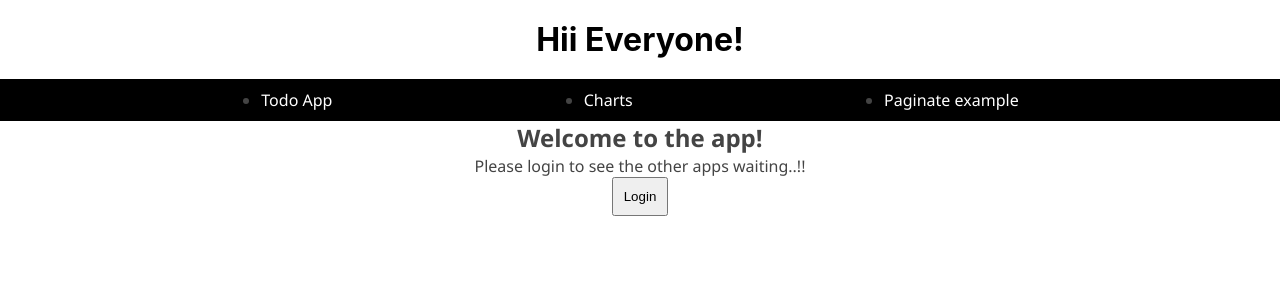
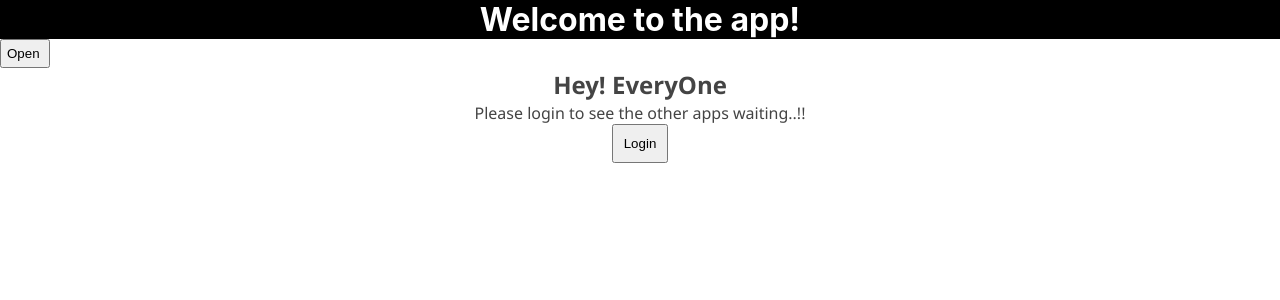
Before and after one commit to parasjain2426/ReactPractice, a React (Create React App) app: page / in a window 1280 px wide. Shown: the top 300 px of the page. Built offline with nearby package versions, Linux system fonts and the light colour scheme.

Commit message:
Added sidebar

```diff
--- a/src/App.js
+++ b/src/App.js
@@ -1,46 +1,13 @@
+import { RoutingMap } from "./Routing/RoutingMap";
+import { BrowserRouter as Router } from "react-router-dom";
 import "./App.css";
-import { BrowserRouter as Router, Link } from "react-router-dom";
-import { RoutingMap } from "./Routing/RoutingMap";
+import { SideBar } from "./components/SideBar";
 
 function App() {
   return (
     <div className="App">
       <Router>
-        <nav>
-          <ul
-            style={{
-              display: "flex",
-              justifyContent: "space-evenly",
-              backgroundColor: "black",
-              padding: "10px"
-            }}
-          >
-            <li>
-              <Link
-                to="/todoapp"
-                style={{ color: "white", textDecoration: "none" }}
-              >
-                Todo App
-              </Link>
-            </li>
-            <li>
-              <Link
-                to="/charts"
-                style={{ color: "white", textDecoration: "none" }}
-              >
-                Charts
-              </Link>
-            </li>
-            <li>
-              <Link
-                to="/pagination"
-                style={{ color: "white", textDecoration: "none" }}
-              >
-                Paginate example
-              </Link>
-            </li>
-          </ul>
-        </nav>
+        <SideBar />
         <RoutingMap />
       </Router>
     </div>
--- a/src/components/ChartPrac.js
+++ b/src/components/ChartPrac.js
@@ -1,6 +1,6 @@
 import React, { Component } from "react";
 import { BrowserRouter as Router, Link, withRouter } from "react-router-dom";
-import { ChildRoutes } from "../ChildRoutes";
+import { ChildRoutes } from "../Routing/ChildRoutes";
 
 class ChartPrac extends Component {
   componentDidMount() {
--- a/src/components/Home.js
+++ b/src/components/Home.js
@@ -10,7 +10,7 @@ export const Home = (props) => {
   };
   return (
     <div>
-      <h2>Welcome to the app!</h2>
+      <h2>Hey! EveryOne</h2>
       <p>Please login to see the other apps waiting..!!</p>
       <button onClick={loginHandler}>Login</button>
     </div>
--- a/src/components/PaginationExample.js
+++ b/src/components/PaginationExample.js
@@ -1,12 +1,10 @@
 import React, { useEffect, useState } from "react";
 import {
   BrowserRouter as Router,
-  Link,
   NavLink,
   useRouteMatch
 } from "react-router-dom";
-import { ChildRoutes } from "../ChildRoutes";
-import { PaginationChildRoute } from "../PaginationChildRoute";
+import { PaginationChildRoute } from "../Routing/PaginationChildRoute";
 
 const PaginationExample = (props) => {
   // console.log(props);
--- a/src/components/PortalExample.js
+++ b/src/components/PortalExample.js
@@ -1,12 +1,17 @@
-import React from 'react';
-import ReactDOM from 'react-dom'
+import React from "react";
+import ReactDOM from "react-dom";
 
-const PortalExample = ()=>{
-    const style = {
-        textAlign:'center',
-        margin:'20px'
-    }
-    return ReactDOM.createPortal(<h1 style={style}>Hii Everyone!</h1>,document.getElementById('root'))
-}
+const PortalExample = () => {
+  const style = {
+    textAlign: "center",
+    margin: "0px",
+    backgroundColor: "black",
+    color: "white"
+  };
+  return ReactDOM.createPortal(
+    <h1 style={style}>Welcome to the app!</h1>,
+    document.getElementById("root")
+  );
+};
 
 export default PortalExample;
--- /dev/null
+++ b/src/components/SideBar.js
@@ -0,0 +1,106 @@
+import React, { useState } from "react";
+import { Link } from "react-router-dom";
+
+export const SideBar = () => {
+  const [style, setStyle] = useState(sideStyle);
+  const [showContent, setShowContent] = useState(false);
+  const openHandler = () => {
+    setStyle({
+      zIndex: 1,
+      position: "absolute",
+      width: "20%",
+      height: "100%",
+      backgroundColor: "black",
+      color: "white"
+    });
+    setShowContent(true);
+  };
+  const closeHandler = () => {
+    setStyle({
+      zIndex: 1,
+      position: "absolute",
+      width: "0%",
+      height: "100%",
+      backgroundColor: "black",
+      color: "white"
+    });
+    setShowContent(false);
+  };
+  return (
+    <div
+      style={{
+        display: "flex",
+        justifyContent: "space-between"
+      }}
+    >
+      <button style={openStyle} onClick={openHandler}>
+        Open
+      </button>
+      <div style={style}>
+        <div style={{ display: showContent ? "block" : "none" }}>
+          <div style={{}}>
+            <button
+              onClick={closeHandler}
+              style={{
+                margin: "0px",
+                padding: "5px",
+                float: "left"
+              }}
+            >
+              Close
+            </button>
+          </div>
+          <div style={{ margin: "20px 0px", clear: "both" }}>
+            <nav>
+              <ul
+                style={{
+                  backgroundColor: "black",
+                  padding: "10px"
+                }}
+              >
+                <li>
+                  <Link
+                    to="/todoapp"
+                    style={{ color: "white", textDecoration: "none" }}
+                  >
+                    Todo App
+                  </Link>
+                </li>
+                <li>
+                  <Link
+                    to="/charts"
+                    style={{ color: "white", textDecoration: "none" }}
+                  >
+                    Charts
+                  </Link>
+                </li>
+                <li>
+                  <Link
+                    to="/pagination"
+                    style={{ color: "white", textDecoration: "none" }}
+                  >
+                    Paginate example
+                  </Link>
+                </li>
+              </ul>
+            </nav>
+          </div>
+        </div>
+      </div>
+    </div>
+  );
+};
+const openStyle = {
+  textAlign: "left",
+  margin: "0px",
+  padding: "5px",
+  width: "50px"
+};
+const sideStyle = {
+  position: "absolute",
+  width: "0%",
+  height: "100%",
+  backgroundColor: "black",
+  color: "white",
+  display: "flex"
+};
```
